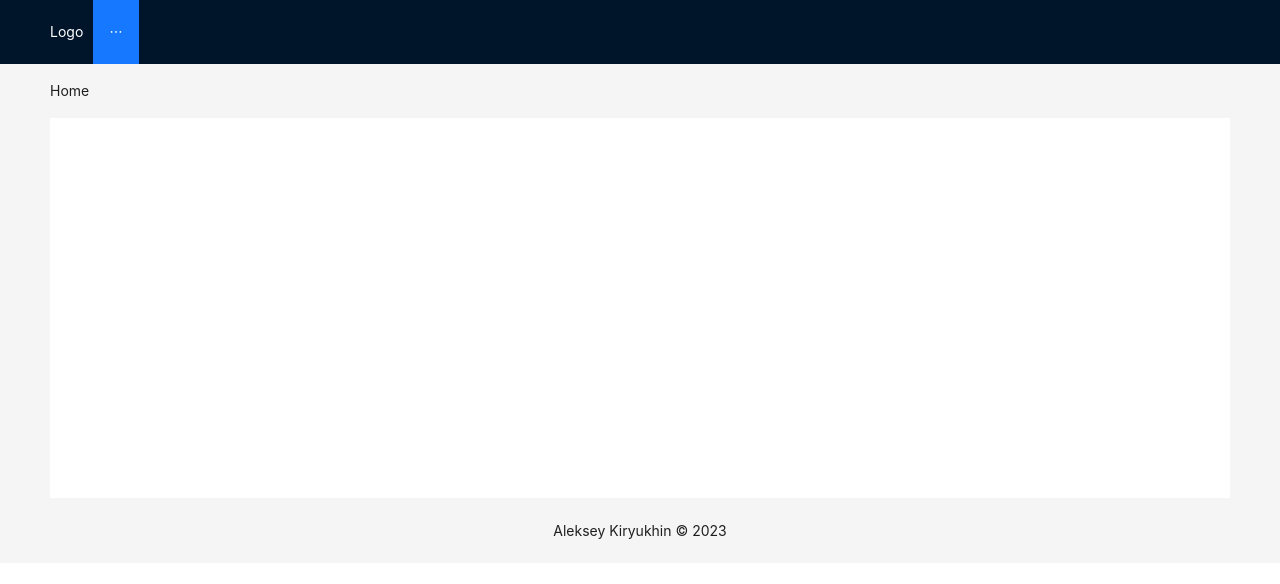
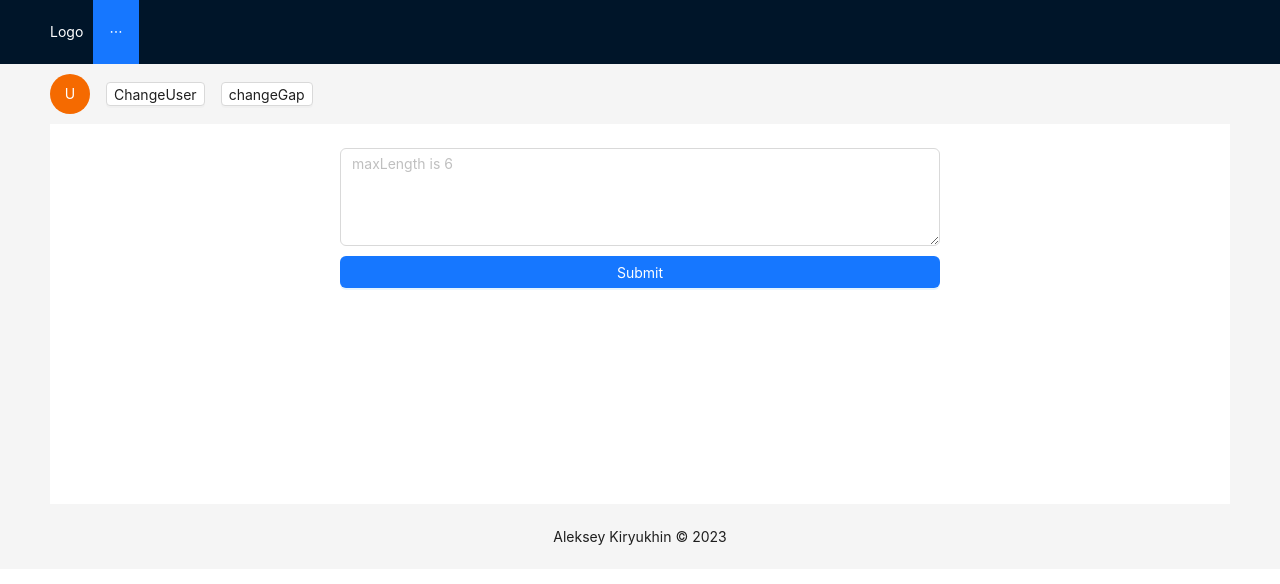
Before and after one commit to alexeykiruhin/baby_project, a React (Create React App) app: page /create in a window 1280 px wide. Shown: the top 584 px of the page. Built offline with nearby package versions, Linux system fonts and the light colour scheme.

Commit message:
Добавил несколько компонентов

```diff
--- a/src/components/App/App.tsx
+++ b/src/components/App/App.tsx
@@ -1,9 +1,12 @@
 import React from 'react';
-import Home from "../Home/Home";
-import {BrowserRouter as Router, Route, Routes} from "react-router-dom";
-import {Breadcrumb, Layout, theme} from 'antd';
-import HeaderContainer from "../Header/HeaderContainer";
-import FooterComponent from "../Footer/FooterComponent";
+import HomeComponent from '../Home/HomeComponent';
+import {BrowserRouter as Router, Route, Routes} from 'react-router-dom';
+import {Layout, theme} from 'antd';
+import HeaderContainer from '../Header/HeaderContainer';
+import FooterComponent from '../Footer/FooterComponent';
+import RatingComponent from '../Rating/RatingComponent';
+import CreateComponent from '../Create/CreateComponent';
+import UserInfoComponent from '../UserInfo/UserInfoComponent';
 
 export const {Content} = Layout;
 
@@ -16,11 +19,14 @@ const App: React.FC = () => {
         <Router>
             <Layout>
                 <HeaderContainer/>
-                <Content className="site-layout" style={{padding: '0 50px'}}>
-                    <Breadcrumb style={{margin: '16px 0'}} items={[{title: 'Home'}]}/>
+                <UserInfoComponent/>
+                <Content className="site-layout"
+                         style={{padding: '0 50px'}}>
                     <div style={{padding: 24, minHeight: 380, background: colorBgContainer}}>
                         <Routes>
-                            <Route path="/" element={<Home/>}/>
+                            <Route path="/" element={<HomeComponent/>}/>
+                            <Route path="/rating" element={<RatingComponent/>}/>
+                            <Route path="/create" element={<CreateComponent/>}/>
                             {/*// /!*<Route path="/login" element={<LoginContainer/>}/>*!/*/}
                             {/*// /!*<Route path="/register" element={<Reg/>}/>*!/*/}
                             {/*// /!*<Route path="/create" element={<CreatePostContainer/>}/>*!/*/}
--- /dev/null
+++ b/src/components/Create/Create.module.css
@@ -0,0 +1,13 @@
+.Create {
+    display: flex;
+    flex-direction: column;
+    width: 100%;
+    align-items: center;
+}
+
+.createForm {
+    min-width: 600px;
+    display: flex;
+    flex-direction: column;
+    gap: 10px;
+}
--- /dev/null
+++ b/src/components/Create/CreateComponent.tsx
@@ -0,0 +1,36 @@
+import React from 'react';
+import {Button, Form, Input} from 'antd';
+import styles from './Create.module.css';
+
+const {TextArea} = Input;
+
+
+const onFinish = (values: any) => {
+    console.log('Success:', values);
+};
+
+const onFinishFailed = (errorInfo: any) => {
+    console.log('Failed:', errorInfo);
+};
+
+const CreateComponent: React.FC = () => {
+    return (
+        <div className={styles.Create}>
+            <Form
+                name="basic"
+                className={styles.createForm}
+                initialValues={{}}
+                onFinish={onFinish}
+                onFinishFailed={onFinishFailed}
+                autoComplete="off"
+            >
+                <TextArea rows={4} placeholder="maxLength is 6" maxLength={6}/>
+                <Button type="primary" htmlType="submit">
+                    Submit
+                </Button>
+            </Form>
+        </div>
+    )
+}
+
+export default CreateComponent;
--- a/src/components/Home/Home.module.css
+++ b/src/components/Home/Home.module.css
@@ -51,6 +51,10 @@
     color: #3700b3;
 }
 
+.Tabs {
+    min-width: 600px;
+}
+
 @media screen and (max-width: 767px) {
     .pagination,
     .countPosts,
--- a/src/components/Login/Login.tsx
+++ b/src/components/Login/LoginComponent.tsx
@@ -7,7 +7,7 @@ import {returnFinishLogin} from "./LoginContainer";
 type Props = {
     onFinish: (values: returnFinishLogin) => void
 }
-const Login: React.FC<Props> = ({onFinish}) => {
+const LoginComponent: React.FC<Props> = ({onFinish}) => {
 
     return (
         <div className={styles.Login}>
@@ -54,4 +54,4 @@ const Login: React.FC<Props> = ({onFinish}) => {
     )
 }
 
-export default Login;
+export default LoginComponent;
--- a/src/components/Login/LoginContainer.tsx
+++ b/src/components/Login/LoginContainer.tsx
@@ -1,5 +1,5 @@
 import React from 'react';
-import Login from "./Login";
+import LoginComponent from "./LoginComponent";
 
 export type returnFinishLogin = {
     username: string,
@@ -13,7 +13,7 @@ const LoginContainer: React.FC = () => {
         console.log('Received values of form: ', values);
     };
 
-    return <Login onFinish={onFinish}/>
+    return <LoginComponent onFinish={onFinish}/>
 }
 
 export default LoginContainer;
--- a/src/components/Menu/MenuComponent.tsx
+++ b/src/components/Menu/MenuComponent.tsx
@@ -4,17 +4,7 @@ import {NavLink} from "react-router-dom";
 // import styles from './Menu.module.css';
 
 const MenuComponent: React.FC = () => {
-    // const menuItems: Array<string> = ['Posts', 'Create', 'Search',]
-    // type Item = {
-    //     key:string,
-    //     label: string,
-    //     to: string
-    // }
-    // const menuItems: Array<Item> = [
-    //     {key: '1', label: 'Posts', to: '/'},
-    //     {key: '2', label: 'Rating', to: '/rating'},
-    //     {key: '3', label: 'Create', to: '/create'}
-    // ];
+
     const item: MenuProps['items'] = [
         {
             label: (
@@ -40,11 +30,7 @@ const MenuComponent: React.FC = () => {
         <Menu
             theme="dark"
             mode="horizontal"
-            defaultSelectedKeys={['1']}
-            // items={menuItems.map((item: string, index: number): { key: string, label: string } => ({
-            //     key: String(index + 1),
-            //     label: `${item}`,
-            // }))}
+            defaultSelectedKeys={['0']}
             items={item}
         />
     )
--- /dev/null
+++ b/src/components/Rating/RatingComponent.tsx
@@ -0,0 +1,70 @@
+import React from 'react';
+import {Space, Table, Tag} from 'antd';
+
+const {Column} = Table;
+
+interface DataType {
+    key: React.Key;
+    name: string;
+    age: number;
+    address: string;
+    tags: string[];
+}
+
+const data: DataType[] = [
+    {
+        key: '1',
+        name: 'John',
+        age: 32,
+        address: 'New York No. 1 Lake Park',
+        tags: ['nice', 'developer'],
+    },
+    {
+        key: '2',
+        name: 'Jim',
+        age: 42,
+        address: 'London No. 1 Lake Park',
+        tags: ['loser'],
+    },
+    {
+        key: '3',
+        name: 'Black',
+        age: 32,
+        address: 'Sydney No. 1 Lake Park',
+        tags: ['cool', 'teacher'],
+    },
+];
+
+const RatingComponent: React.FC = () => (
+    <Table dataSource={data}>
+        <Column title="Name" dataIndex="name" key="name"/>
+        <Column title="Age" dataIndex="age" key="age"/>
+        <Column title="Address" dataIndex="address" key="address"/>
+        <Column
+            title="Tags"
+            dataIndex="tags"
+            key="tags"
+            render={(tags: string[]) => (
+                <>
+                    {tags.map((tag) => (
+                        <Tag color="blue" key={tag}>
+                            {tag}
+                        </Tag>
+                    ))}
+                </>
+            )}
+        />
+        <Column
+            title="Action"
+            key="action"
+            render={(_: any, record: DataType) => (
+                <Space size="middle">
+                    <a href='/'>Invite {record.name}</a>
+                    <a href='/'>Delete</a>
+                </Space>
+            )}
+        />
+    </Table>
+)
+
+export default RatingComponent;
--- /dev/null
+++ b/src/components/UserInfo/UserInfo.module.css
@@ -0,0 +1,3 @@
+.UserInfo {
+    margin: 10px 50px;
+}
--- /dev/null
+++ b/src/components/UserInfo/UserInfoComponent.tsx
@@ -0,0 +1,44 @@
+import React, {useState} from 'react';
+import {Avatar, Button} from 'antd';
+import styles from './UserInfo.module.css';
+
+const UserList = ['U', 'Lucy', 'Tom', 'Edward'];
+const ColorList = ['#f56a00', '#7265e6', '#ffbf00', '#00a2ae'];
+const GapList = [4, 3, 2, 1];
+
+const UserInfoComponent: React.FC = () => {
+    const [user, setUser] = useState(UserList[0]);
+    const [color, setColor] = useState(ColorList[0]);
+    const [gap, setGap] = useState(GapList[0]);
+
+    const changeUser = () => {
+        const index = UserList.indexOf(user);
+        setUser(index < UserList.length - 1 ? UserList[index + 1] : UserList[0]);
+        setColor(index < ColorList.length - 1 ? ColorList[index + 1] : ColorList[0]);
+    };
+
+    const changeGap = () => {
+        const index = GapList.indexOf(gap);
+        setGap(index < GapList.length - 1 ? GapList[index + 1] : GapList[0]);
+    };
+
+    return (
+        <div className={styles.UserInfo}>
+            <Avatar style={{backgroundColor: color, verticalAlign: 'middle'}} size="large" gap={gap}>
+                {user}
+            </Avatar>
+            <Button
+                size="small"
+                style={{margin: '0 16px', verticalAlign: 'middle'}}
+                onClick={changeUser}
+            >
+                ChangeUser
+            </Button>
+            <Button size="small" style={{verticalAlign: 'middle'}} onClick={changeGap}>
+                changeGap
+            </Button>
+        </div>
+    );
+};
+
+export default UserInfoComponent;
```
Also changed, not shown: src/components/Home/HomeComponent.tsx (renamed from src/components/Home/Home.tsx, +26 -13 lines).
